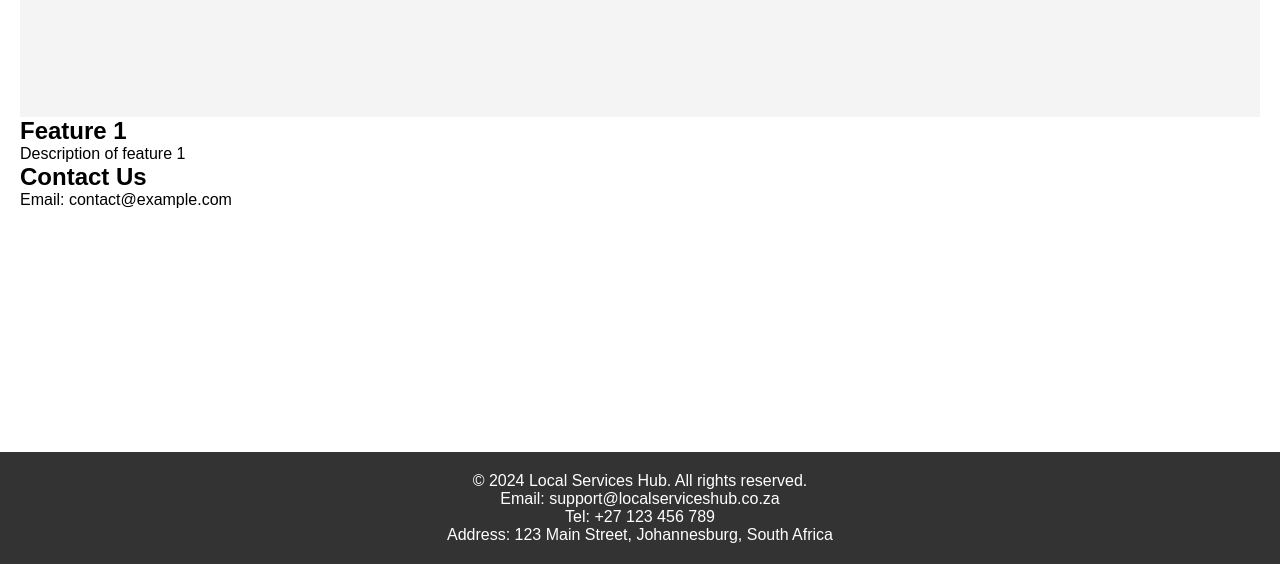
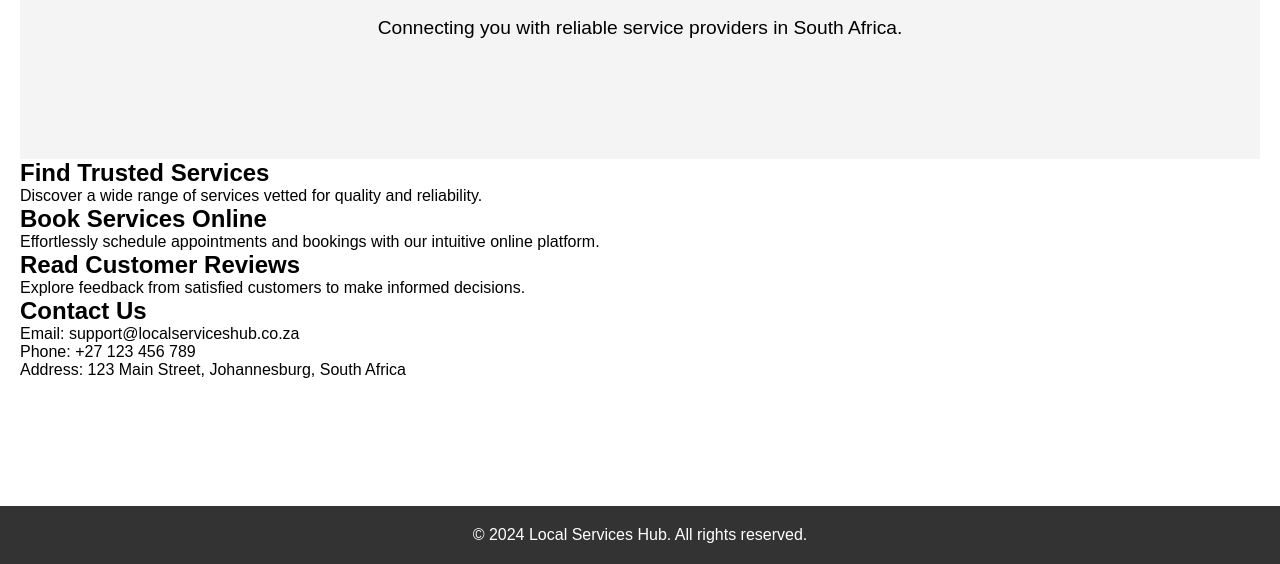
Before and after one commit to Santana064/Local-Services-Hub, a plain HTML site: page services.html in a window 1280 px wide. Shown: the part 236-800 px from the top of the page. Drawn offline with Linux system fonts and the light colour scheme.

Commit message:
Update services.html

```diff
--- a/services.html
+++ b/services.html
@@ -26,7 +26,7 @@
         <!-- Hero section -->
         <section class="hero">
             <h1>Welcome to Local Services Hub</h1>
-            <!-- Add any additional content here -->
+            <p>Connecting you with reliable service providers in South Africa.</p>
         </section>
 
         <!-- Features section -->
@@ -34,10 +34,17 @@
             <!-- Add features based on data from home_features.json -->
             <!-- Example: -->
             <div class="feature">
-                <h2>Feature 1</h2>
-                <p>Description of feature 1</p>
+                <h2>Find Trusted Services</h2>
+                <p>Discover a wide range of services vetted for quality and reliability.</p>
             </div>
-            <!-- Add more features as needed -->
+            <div class="feature">
+                <h2>Book Services Online</h2>
+                <p>Effortlessly schedule appointments and bookings with our intuitive online platform.</p>
+            </div>
+            <div class="feature">
+                <h2>Read Customer Reviews</h2>
+                <p>Explore feedback from satisfied customers to make informed decisions.</p>
+            </div>
         </section>
 
         <!-- Contact section -->
@@ -45,17 +52,15 @@
             <!-- Add contact information based on data from home_contacts.json -->
             <!-- Example: -->
             <h2>Contact Us</h2>
-            <p>Email: contact@example.com</p>
-            <!-- Add more contact information as needed -->
+            <p>Email: support@localserviceshub.co.za</p>
+            <p>Phone: +27 123 456 789</p>
+            <p>Address: 123 Main Street, Johannesburg, South Africa</p>
         </section>
     </main>
 
     <!-- Footer -->
     <footer>
         <p>© 2024 Local Services Hub. All rights reserved.</p>
-        <p>Email: support@localserviceshub.co.za</p>
-        <p>Tel: +27 123 456 789</p>
-        <p>Address: 123 Main Street, Johannesburg, South Africa</p>
     </footer>
 
     <!-- JavaScript -->
```
